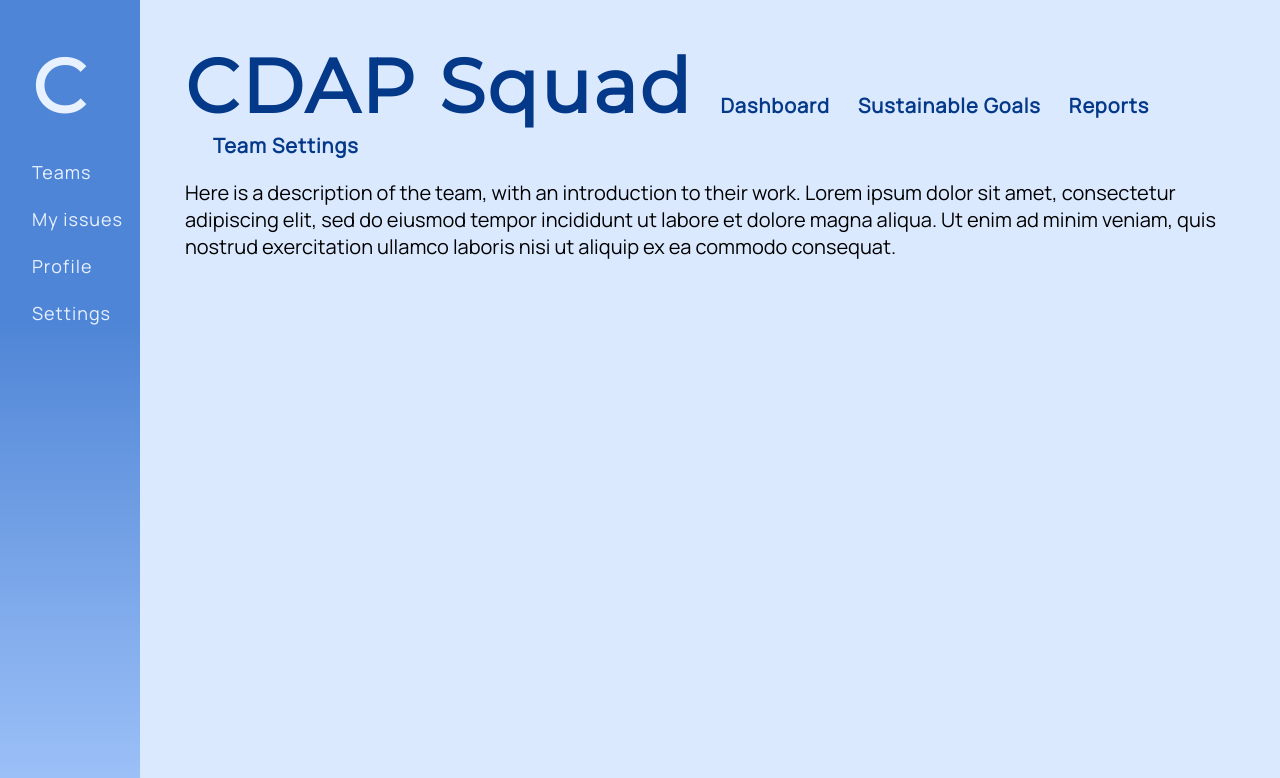
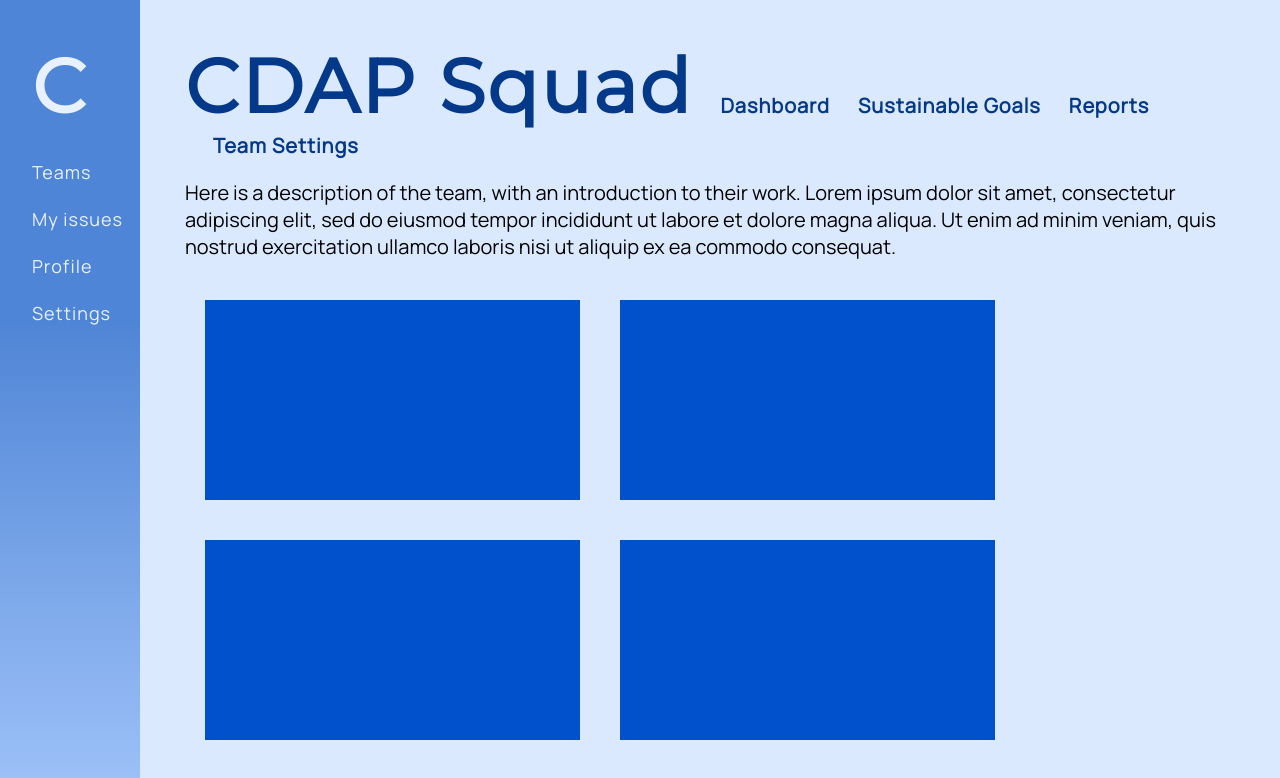
Before and after one commit to niamhb0yle/IndProject, a Next.js app in the folder curo/: page /homepage in a window 1280 px wide. Shown: the top 778 px of the page. Built offline with nearby package versions, Linux system fonts and the light colour scheme.

Commit message:
some of the dimension teasers spaced out and added to code

```diff
--- a/curo/pages/homepage.js
+++ b/curo/pages/homepage.js
@@ -37,6 +37,16 @@ export default function Homepage() {
 
             <div className={styles.dashboardContent}>
               <p>Here is a description of the team, with an introduction to their work. Lorem ipsum dolor sit amet, consectetur adipiscing elit, sed do eiusmod tempor incididunt ut labore et dolore magna aliqua. Ut enim ad minim veniam, quis nostrud exercitation ullamco laboris nisi ut aliquip ex ea commodo consequat.</p>
+
+              <div className={styles.dimensionParentFlex}>
+                <div className={styles.dimensionTeaser}></div>
+                <div className={styles.dimensionTeaser}></div>
+                <div className={styles.dimensionTeaser}></div>
+                <div className={styles.dimensionTeaser}></div>
+                <div className={styles.dimensionTeaser}></div>
+                <div className={styles.dimensionTeaser}></div>
+              </div>
+
             </div>
 
           </div>
--- a/curo/styles/Home.module.css
+++ b/curo/styles/Home.module.css
@@ -183,6 +183,22 @@
   line-height: normal;
 }
 
+.dimensionParentFlex {
+  height: 100vh;
+  display: flex;
+  flex: 1;
+  flex-direction: row;
+  flex-wrap:wrap;
+  align-content: flex-start
+}
+
+.dimensionTeaser {
+  background-color: #0051CB;
+  width:375px;
+  height: 200px;
+  margin: 20px;
+}
+
 
 #dashboardTitle{
   color: #033988;
```
